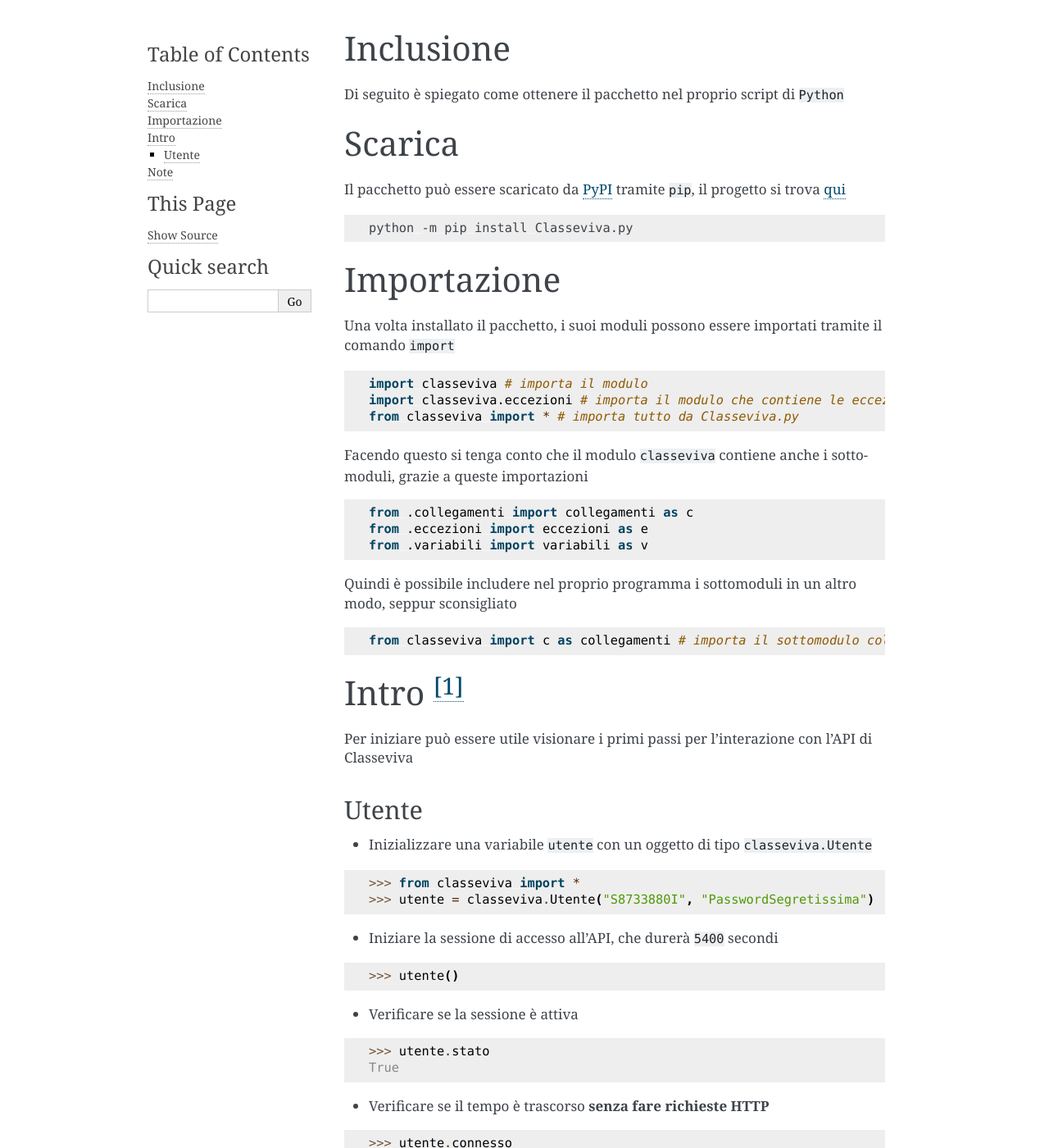
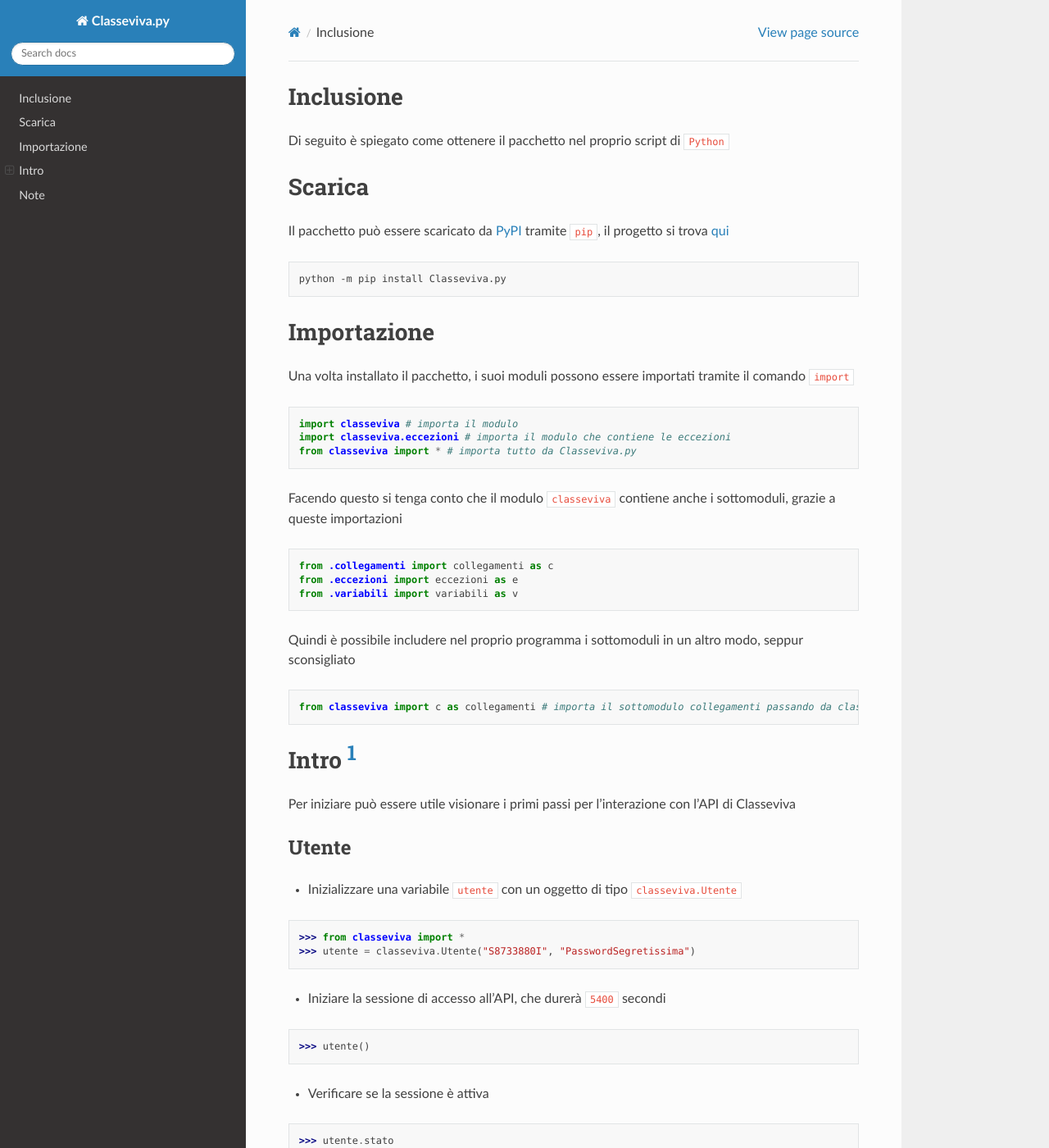
Before and after one commit to Lioydiano/Classeviva, a Sphinx documentation site: the page built from docs/intro.rst, in a window 1280 px wide and 1400 px high. Shown: the whole window at 82% size. Built offline with Sphinx 7.4.7 and the Read the Docs theme 3.1.0, drawn with Linux system fonts in a browser that asks for light colours; some of the changed text lies outside the part shown.

Commit message:
Update conf.py

```diff
--- a/docs/conf.py
+++ b/docs/conf.py
@@ -31,7 +31,7 @@
     "sphinx.ext.autodoc",
     "sphinx.ext.autosummary",
     "sphinx.ext.intersphinx",
-    "sphinx_rtd_theme"
+    "sphinx-rtd-theme"
 ]
 
 intersphinx_mapping = {
@@ -54,7 +54,7 @@
 # The theme to use for HTML and HTML Help pages.  See the documentation for
 # a list of builtin themes.
 #
-# html_theme = "sphinx_rtd_theme"
+html_theme = "sphinx_rtd_theme"
 
 # Add any paths that contain custom static files (such as style sheets) here,
 # relative to this directory. They are copied after the builtin static files,
```
